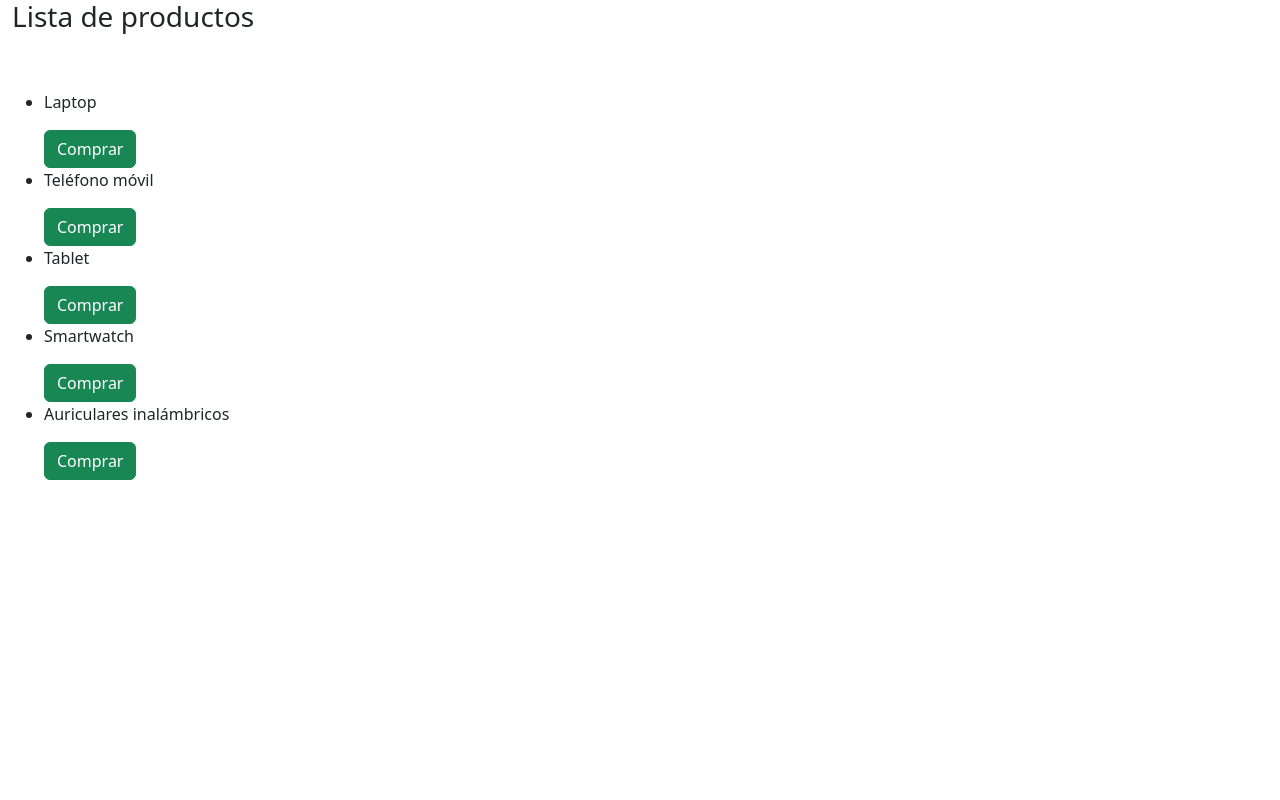
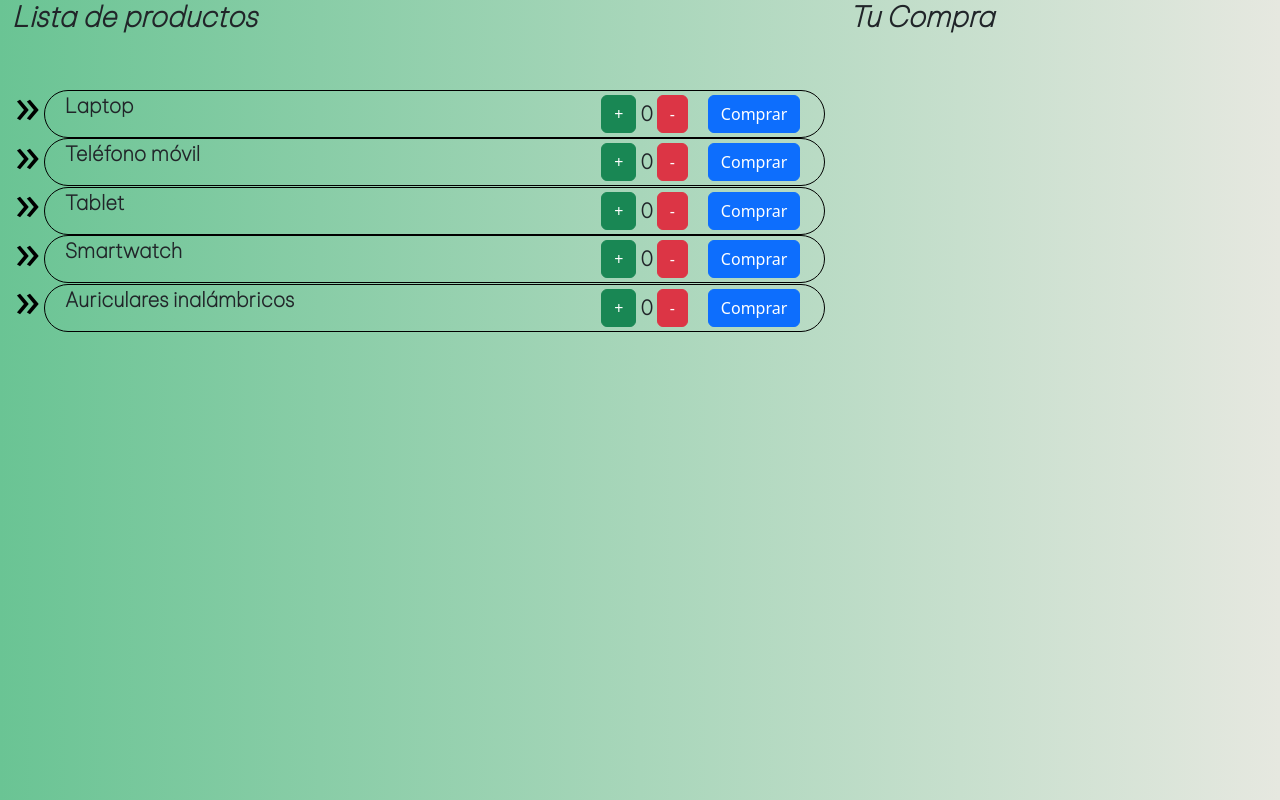
Before and after one commit to joaquinmartinez2912/ClasesProg3, a website: page 4-Promesas/ej2.html in a window 1280 px wide. Drawn offline with nearby package versions, Linux system fonts and the light colour scheme.

Commit message:
ejercicio2 - avance

```diff
--- /dev/null
+++ b/4-Promesas/css/mystyles.css
@@ -0,0 +1,70 @@
+@import url('https://fonts.googleapis.com/css2?family=Be+Vietnam+Pro:wght@100&display=swap');
+
+:root{
+    --font-logo: 'Be Vietnam Pro';
+    --color-first: #A9CCE3;
+    --color-Second:#2471A3;
+    --color-third: #6ac494 ;
+    --color-fourth: #8be5c7;
+    --color-fiveth: #b0b338 ;
+    --color-sixth: #e6e8e0;
+}
+
+
+.bi-check2-circle {
+    font-size: 35px;
+    color: #07111c;
+    margin-right: 20px;
+}
+
+h3{
+    font-family: var(--font-logo);
+    font-weight: bold;
+    font-style: italic;
+}
+
+p {
+    font-size: 20px;
+    font-family: var(--font-logo);
+    font-weight: bold;
+    margin-left: 20px;
+
+}
+
+
+body{
+    background-image: linear-gradient(to right, var(--color-third), var(--color-sixth) );
+}
+
+li {
+    display: flex;
+    justify-content: space-between;
+    align-items: center;
+    position: relative;
+    border: 0.5px solid black;
+    border-radius: 25px 25px 25px 25px;
+    margin-bottom: 0.5px;
+}
+
+li::before {
+    content: '»';
+    font-size: 50px;
+    position: absolute;
+    left: -30px;
+    top: 30%;
+    transform: translateY(-50%);
+    color: #000;
+}
+
+  li button {
+    margin-left: auto;
+  }
+
+.rounded-button {
+    border-radius: 10px; /* Redondea los bordes del botón */
+}
+
+#caja_uno  {
+    display: flex;
+    justify-content: space-evenly;
+}
--- a/4-Promesas/ej2.html
+++ b/4-Promesas/ej2.html
@@ -5,7 +5,7 @@
   <meta charset="UTF-8">
   <meta name="viewport" content="width=device-width, initial-scale=1.0">
   <link rel="stylesheet" href="css/styles.css">
-  <!-- <link rel="stylesheet" href="css/mystyles.css"> -->
+  <link rel="stylesheet" href="css/mystyles.css">
   <link rel="stylesheet" href="https://cdn.jsdelivr.net/npm/bootstrap-icons@1.11.1/font/bootstrap-icons.css">
   <title>Carrito de compra</title>
 </head>
@@ -16,15 +16,22 @@
   </header>
 
   <main>
-    <div id="fila" class="row container-fluid" style="margin: 0px;padding: 0px;">
-        <div class="col-6">
+    <div id="fila" class="row container-fluid" >
+        <div class="col-8" >
           <h3>Lista de productos</h3>
+
           <ul id="listaProductos" class=" py-5"></ul>
        </div>
+       <div class="col-4" >
+        <h3>Tu Compra</h3>
+
+     </div>
     </div>
   </main>
 
   <script src="ej2.js"></script>
+  <script src="../node_modules\bootstrap\dist\js\bootstrap.bundle.js"></script>
+
 </body>
 
 </html>
--- a/4-Promesas/ej2.js
+++ b/4-Promesas/ej2.js
@@ -19,7 +19,7 @@ const cargarTareas = () => {
     ];
 
     let productos = localStorage.getItem('productos');
-    console.log(productos)
+
 
     if (productos == null) {
         const listaOriginalJSON = JSON.stringify(listaOriginal);
@@ -28,33 +28,81 @@ const cargarTareas = () => {
 
     productos = localStorage.getItem('productos');
     const productosGuardados = JSON.parse(productos);
-    console.log(productos)
-    console.log(productosGuardados)
+
 
     productosGuardados.forEach(producto => {
-      const itemProducto = crearItemProducto(producto.nombre)
+      const itemProducto = crearItemProducto(producto)
 
         listaProductos.appendChild(itemProducto)
     })
   }
 
-  const crearItemProducto = (nombre) => {
+  const crearItemProducto = (producto) => {
     const item = document.createElement('li')
 
     const nombreProducto = document.createElement('p')
-    nombreProducto.textContent = nombre
+    nombreProducto.textContent = producto.nombre
+
+    const contadorHTML = document.createElement('p');
+    contadorHTML.id = "contadorHTML";
+    contadorHTML.textContent = "0";
+    contadorHTML.style.textAlign = "center";
+    contadorHTML.style.margin = "2px";
+    contadorHTML.style.padding = "2px";
+
+    let contadorJS = parseInt(contadorHTML.textContent)
 
     const botonComprar = document.createElement('button')
     botonComprar.textContent = 'Comprar'
-    botonComprar.classList.add('btn', 'btn-success', 'ml-5')
-    botonComprar.addEventListener('click', () => {
-        // Aca iria la logica del proceso de compra
-    })
+    botonComprar.classList.add('btn', 'btn-primary', 'me-4')
+    botonComprar.style.marginLeft = "20px"
+    botonComprar.addEventListener('click', () => procesoDeCompra( producto, contadorJS)
+  )
+
+
+    const BotonSumar = document.createElement('button')
+    BotonSumar.textContent = '+'
+    BotonSumar.classList.add('btn','btn-success','btn-s')
+    BotonSumar.addEventListener('click', () => {
+      contadorJS++;
+      contadorHTML.textContent = contadorJS;
+    } )
+
+    const BotonRestar = document.createElement('button')
+    BotonRestar.textContent = '-'
+    BotonRestar.classList.add('btn','btn-danger','btn-s')
+    BotonRestar.addEventListener('click', () => {
+      if (contadorJS <= 0) {
+        contadorHTML.textContent = 0;
+      } else {
+        contadorJS--;
+        contadorHTML.textContent = contadorJS;
+      }
+    } )
+
+    const contenedorBotones = document.createElement('div')
+    contenedorBotones.id = 'caja_uno'
+    contenedorBotones.appendChild(BotonSumar);
+    contenedorBotones.appendChild(contadorHTML);
+    contenedorBotones.appendChild(BotonRestar);
+    contenedorBotones.appendChild(botonComprar);
+
 
     item.appendChild(nombreProducto)
-    item.appendChild(botonComprar)
+    item.appendChild(contenedorBotones)
 
     return item
   }
 
+  const procesoDeCompra = (producto, prodPedidos) => {
+    if (prodPedidos > producto.stock) {
+      alert("No tenemos wacho")
+    } else {
+      alert ("ia tu sabe!!")
+      console.log(producto.id)
+      console.log(producto.stock)
+      console.log(prodPedidos)
+    }
+  }
+
   window.addEventListener('load', cargarTareas)
```
